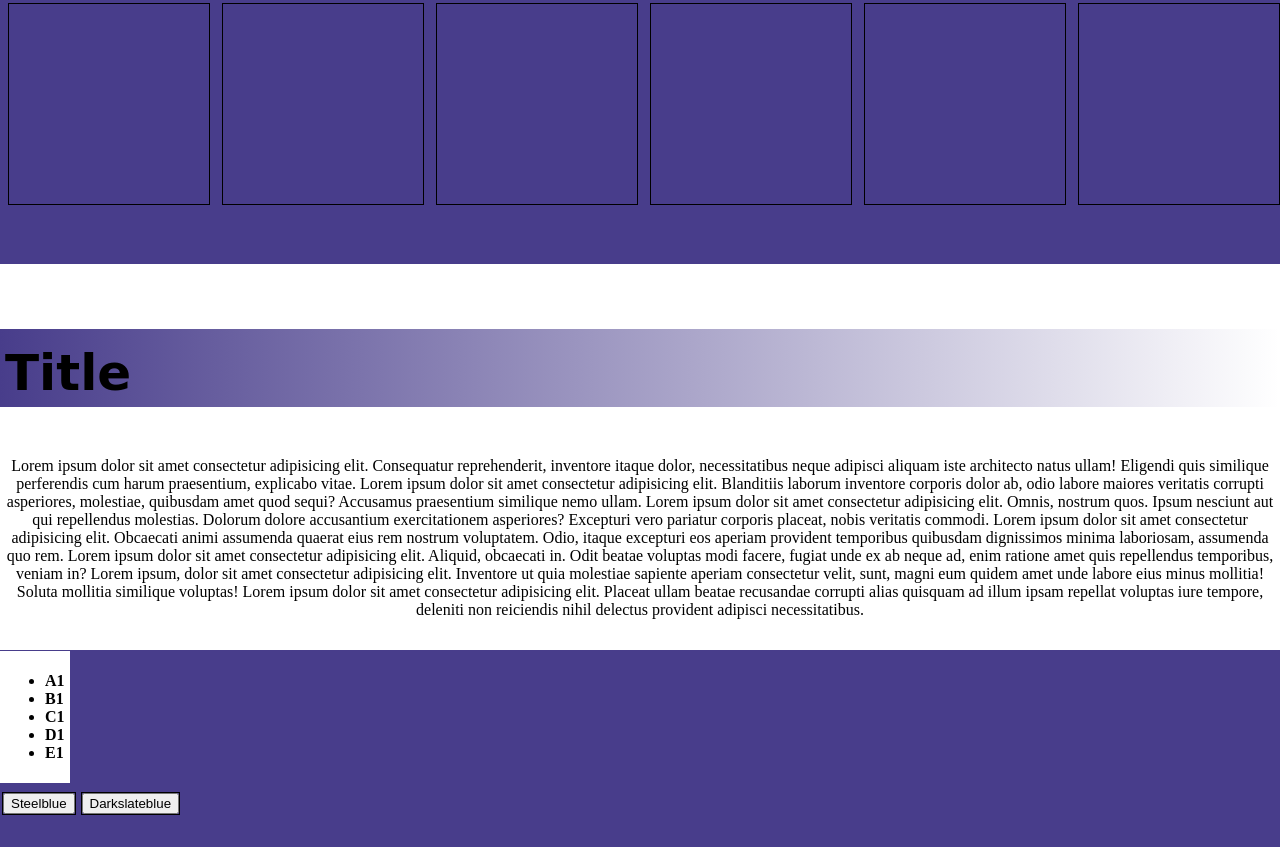
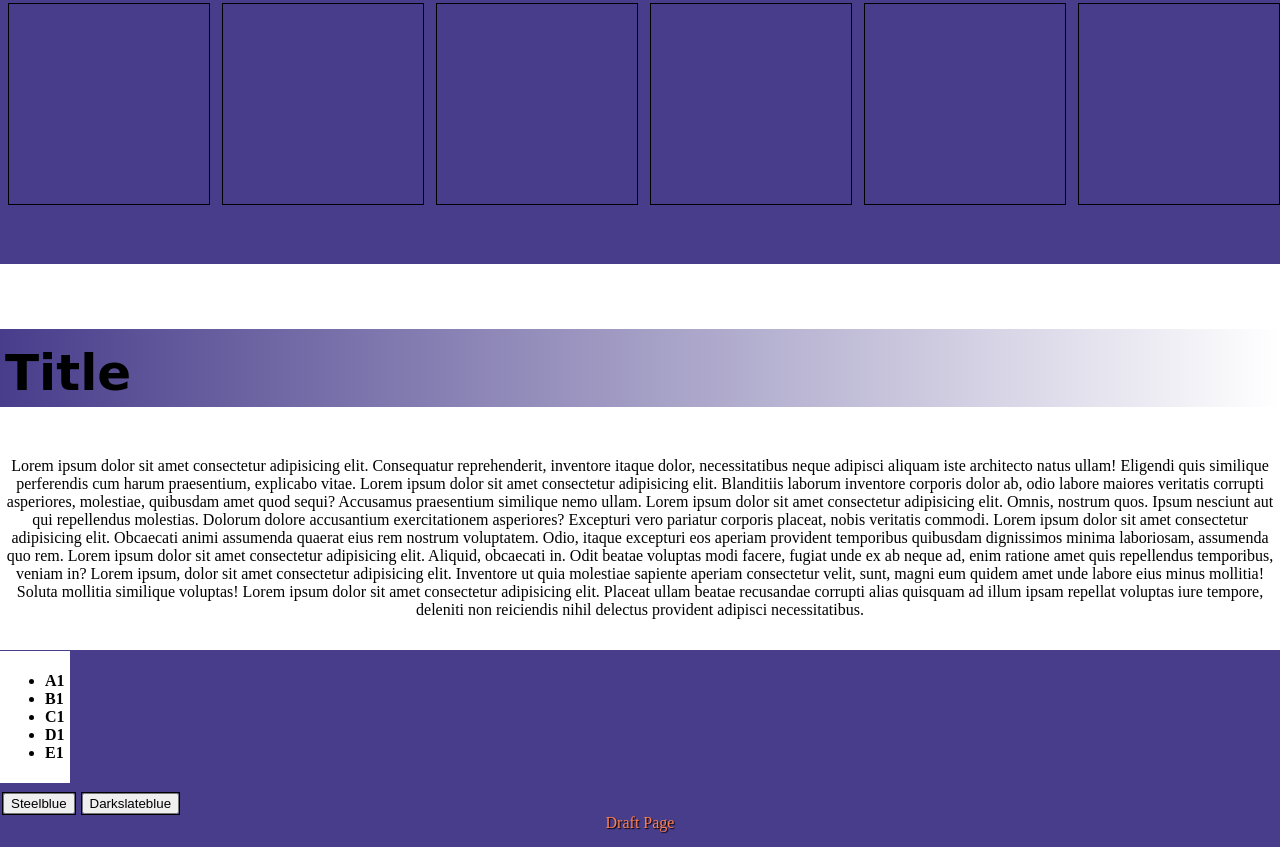
Before and after one commit to AdemirRamos/Draft_Project, a plain HTML site: page index.html in a window 1280 px wide. Shown: the part 703-1550 px from the top of the page. Drawn offline with Linux system fonts and the light colour scheme; a web font is replaced by a local one.

Commit message:
Updating "index.html"
Just updating the archive "index.html" to add more code lines.

```diff
--- a/index.html
+++ b/index.html
@@ -105,6 +105,12 @@
 
             </div>
 
+            <div id="div_footer">
+
+                <a href="draft.html" id="a_footer">Draft Page</a>
+
+            </div>
+
         </footer>
 
     </article>
```
